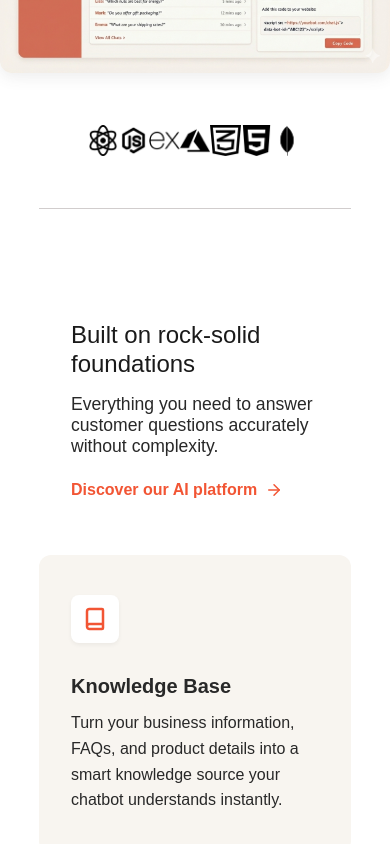
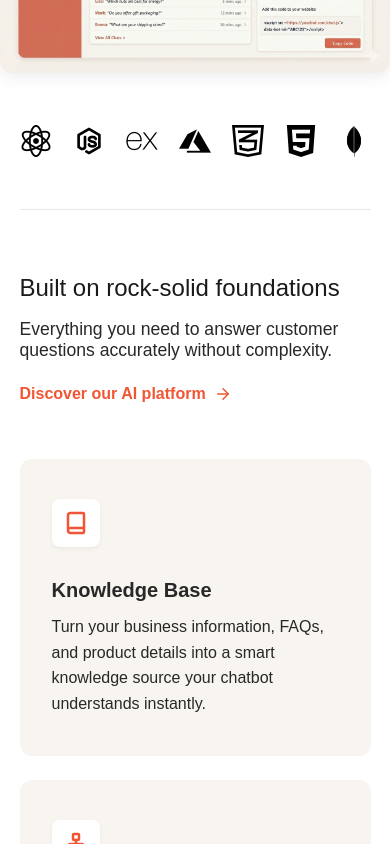
Before and after one commit to ahmadravian47/Zelt-o, a React (Vite) app in the folder app/: page / in a window 390 px wide. Shown: the part 640-1484 px from the top of the page. Built offline with nearby package versions, Linux system fonts and the light colour scheme; a web font is replaced by a local one.

Commit message:
Footer responsive done

```diff
--- a/app/src/components/Footer/Footer.css
+++ b/app/src/components/Footer/Footer.css
@@ -107,3 +107,30 @@
     border-left: 2px solid #fbcbbd;
   }
 }
+
+@media (max-width: 1000px) {
+  .footer-wrapper {
+    width: 90%;
+    padding: 60px 0;
+  }
+
+  .footer-container {
+    flex-direction: column;
+    gap: 48px;
+  }
+
+  .brand-column {
+    align-items: flex-start;
+    gap: 24px;
+  }
+
+  .links-grid {
+    grid-template-columns: repeat(2, 1fr);
+    gap: 40px 24px;
+  }
+
+  .link-column {
+    border-left: 1px solid #fbcbbd;
+    padding-left: 24px;
+  }
+}
--- /dev/null
+++ b/app/src/components/Home/Home.css
@@ -0,0 +1,35 @@
+.hr-line {
+    border: 0;
+    height: 1px;
+    background-color: #e9e7e7;
+    color: #e9e7e7;
+    margin: 0;
+    width: 80%;
+    margin: 0 auto;
+    margin-top: 3rem;
+}
+
+.hr-line2 {
+    margin-top: 5rem;
+    margin-bottom: 3rem;
+}
+
+
+
+@media screen and (max-width:1000px) {
+    .hr-line {
+        width: 90%;
+    }
+}
+
+@media screen and (max-width:768px) {
+    .hr-line {
+        width: 85%;
+    }
+}
+
+@media screen and (max-width:400px) {
+    .hr-line {
+        width: 90%;
+    }
+}
--- a/app/src/components/Home/Home.jsx
+++ b/app/src/components/Home/Home.jsx
@@ -7,6 +7,7 @@ import Section1 from '../Section1/Section1'
 import Section2 from '../Section2/Section2'
 import Section3 from '../Section3/Section3'
 import Footer from '../Footer/Footer'
+import './Home.css'
 
 export default function Home() {
   return (
@@ -15,10 +16,10 @@ export default function Home() {
       <Navbar></Navbar>
       <Hero></Hero>
       <Techstack></Techstack>
-      <hr style={{ border: '0', height: '1px', backgroundColor: '#d1cdcd', color: '#d1cdcd', margin: '0', width: '80%', margin: '0 auto', marginTop: '3rem' }} />
+      <hr className='hr-line'  />
       <Section1></Section1>
       <Section2></Section2>
-      <hr style={{ border: '0', height: '1px', backgroundColor: '#d1cdcd', color: '#d1cdcd', margin: '0', width: '80%', margin: '0 auto', marginTop: '5rem', marginBottom:'3rem' }} />
+      <hr className='hr-line hr-line2'/>
       <Section3></Section3>
       <Footer></Footer>
     </div>
--- a/app/src/components/Section1/Section1.css
+++ b/app/src/components/Section1/Section1.css
@@ -110,10 +110,36 @@
     .feature-grid {
         grid-template-columns: repeat(2, 1fr);
     }
+
+    .section-container {
+        width: 90%;
+    }
+
+    .header-block {
+        padding-left: 0;
+        padding-right: 0;
+    }
 }
 
+@media screen and (max-width:768px) {
+    .section-container {
+        width: 85%;
+    }
+}
+
+
 @media (max-width: 640px) {
+    .section-container {
+        margin-top: 2rem;
+    }
+
     .feature-grid {
         grid-template-columns: 1fr;
     }
 }
+
+@media screen and (max-width:400px) {
+    .section-container {
+        width: 90%;
+    }
+}
--- a/app/src/components/Section2/Section2.css
+++ b/app/src/components/Section2/Section2.css
@@ -144,3 +144,34 @@
     margin: 0 auto;
     font-weight: 300;
 }
+
+@media screen and (max-width:1024px) {
+    .banner-card {
+        width: 90%;
+        padding-left: 0;
+        padding-right: 0;
+    }
+}
+
+@media screen and (max-width:768px) {
+    .wrapper {
+        margin-top: 4rem;
+    }
+
+    .banner-card {
+        width: 85%;
+    }
+
+    .description {
+        width: 80%;
+        font-size: 21px;
+
+    }
+}
+
+
+@media screen and (max-width:400px) {
+    .banner-card {
+        width: 90%;
+    }
+}
--- a/app/src/components/Section3/Section3.css
+++ b/app/src/components/Section3/Section3.css
@@ -220,6 +220,13 @@
 }
 
 /* Responsive Adjustments */
+
+@media screen and (max-width:1024px) {
+    .ims-section-wrapper {
+        width: 90%;
+    }
+}
+
 @media (max-width: 992px) {
     .ims-content-card {
         grid-template-columns: 1fr;
@@ -234,3 +241,48 @@
         /* Move visual below text on small screens */
     }
 }
+
+@media screen and (max-width:768px) {
+    .section3-h-sep {
+        display: none;
+    }
+
+    .ims-section-wrapper {
+        width: 85%;
+    }
+
+    .ims-primary-heading {
+        width: 100%;
+    }
+
+    .ims-lead-text {
+        width: 90%;
+    }
+}
+
+@media screen and (max-width:400px) {
+    .ims-section-wrapper {
+        width: 90%;
+    }
+
+    .ims-primary-heading {
+        font-size: 36px;
+    }
+
+    .ims-lead-text {
+        width: 100%;
+        padding: 0;
+    }
+}
+
+@media screen and (max-width:450px) {
+    .ims-content-card {
+        box-sizing: border-box;
+        padding: 0;
+    }
+    .ims-text-pane{
+        box-sizing: border-box;
+        width: 98%;
+        margin: 0;
+    }
+}
--- a/app/src/components/Section3/Section3.jsx
+++ b/app/src/components/Section3/Section3.jsx
@@ -21,7 +21,7 @@ const Section3 = () => {
         <section className="ims-section-wrapper">
             {/* Top Header */}
             <header className="ims-hero-header">
-                <h1 className="ims-primary-heading">So good, you’ll stop <br />answering same questions</h1>
+                <h1 className="ims-primary-heading">So good, you’ll stop <br className='section3-h-sep'/>answering same questions</h1>
                 <p className="ims-lead-text">
                     Ready to let your website handle customer questions for you?
                     Create your chatbot in minutes and see it in action.
--- a/app/src/components/Techstack/Techstack.css
+++ b/app/src/components/Techstack/Techstack.css
@@ -1,8 +1,9 @@
-.tech-parent{
+.tech-parent {
     margin-top: 3rem;
 }
+
 .logo_images {
-    width: 55%;
+    width: 800px;
     margin: 0 auto;
     display: flex;
     justify-content: space-between;
@@ -20,3 +21,38 @@
 .tech-parent {
     width: 100%;
 }
+
+@media screen and (max-width:1000px) {
+    .logo_images {
+        width: 90%;
+        margin: 0 auto;
+    }
+}
+
+@media screen and (max-width:768px) {
+    .logo_images {
+        width: 85%;
+        margin: 0 auto;
+    }
+
+    .logo_images .image {
+        width: 48px;
+    }
+}
+
+@media screen and (max-width:600px) {
+    .logo_images .image {
+        width: 40px;
+    }
+
+}
+
+@media screen and (max-width:400px) {
+    .logo_images {
+        width: 90%;
+        margin: 0 auto;
+    }
+        .logo_images .image {
+        width: 32px;
+    }
+}
```
